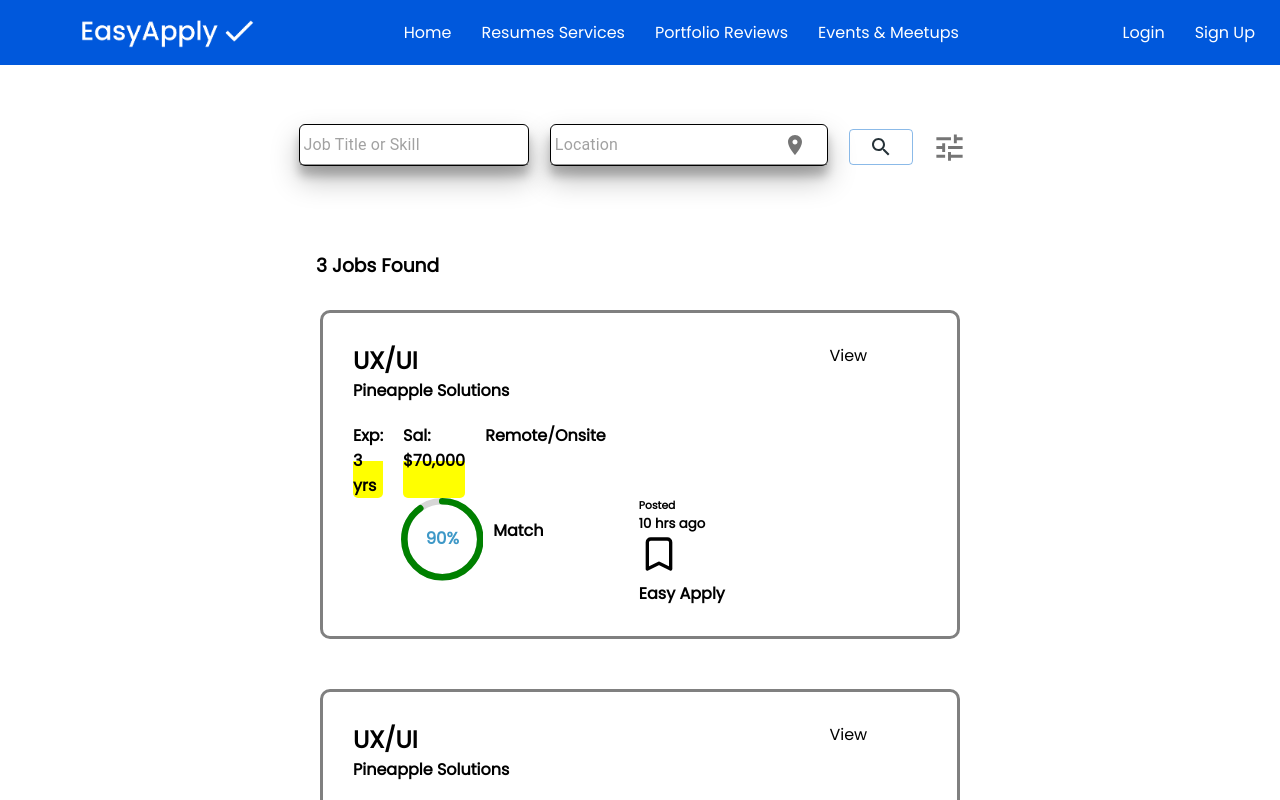
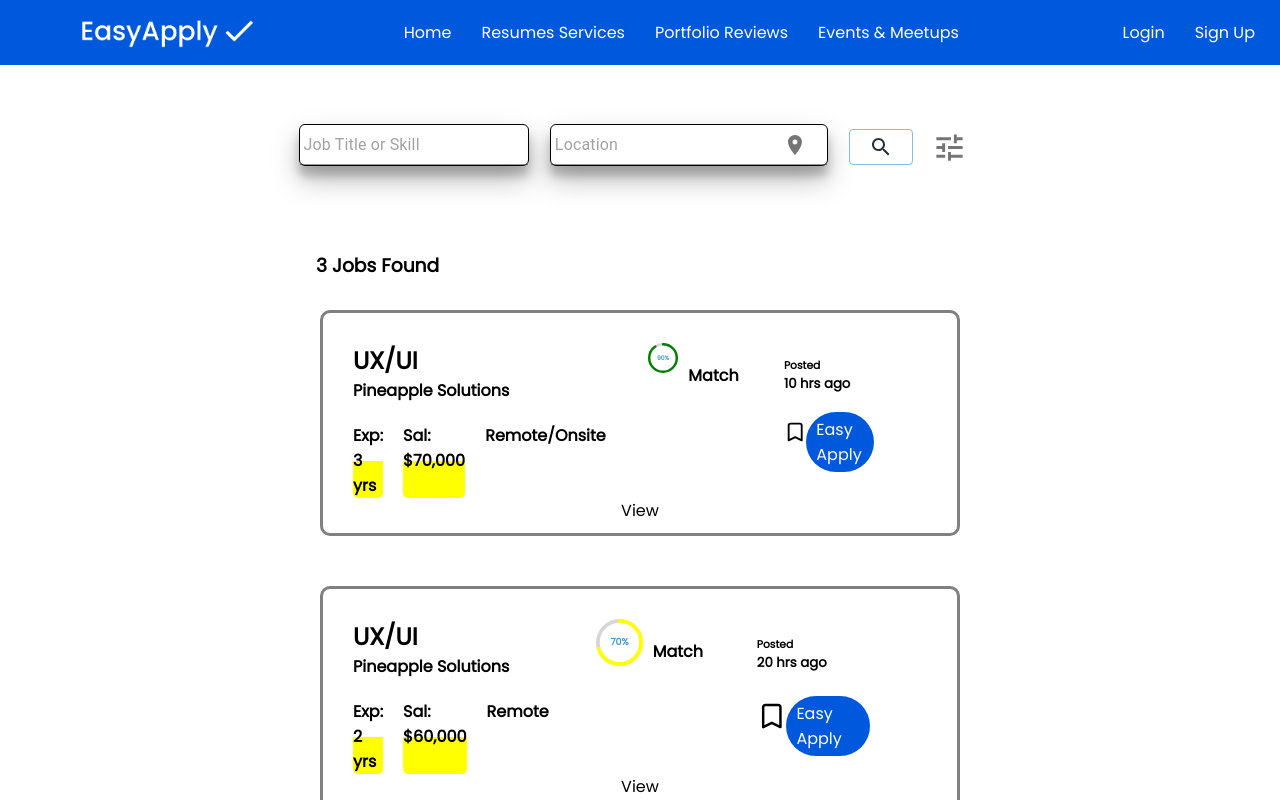
Before and after one commit to japyles/thinkful-hackathon, a React (Create React App) app: page / in a window 1280 px wide. Shown: the top 800 px of the page. Built offline with nearby package versions, Linux system fonts and the light colour scheme.

Commit message:
updated styling

```diff
--- a/src/styles/ListJobs.module.css
+++ b/src/styles/ListJobs.module.css
@@ -5,13 +5,17 @@ width: 59%;
 }
 
 .card {
-    display: flex;
+
     border: gray;
     border-style: solid;
     border-radius: 10px;
+    padding: 30px 30px 10px 30px;
     width: 50%;
     margin: auto auto 50px auto;
-    padding: 30px;
+}
+
+.carddisplay {
+    display: flex;
 }
 
 .left {
@@ -53,7 +57,35 @@ width: 59%;
 }
 
 .time {
-    width: 30%;
+    width: 40%;
+    margin-top: 5%;
     padding-right: 30px;
     text-align: left;
 }
+
+.bottomright {
+    display: flex;
+    justify-content: space-between;
+    margin-top: 20%;
+}
+
+.bookmark {
+    font-size: 2em;
+}
+
+.easyapply {
+    font-weight: normal;
+    color: #fff;
+    background-color: #0058DC;
+    padding: 5px 10px 5px 10px;
+    border-radius: 80px;
+}
+
+.content {
+    text-align: left;
+    padding: 10px;
+}
+
+.content h4 {
+    margin-bottom: 10px;
+}
```
